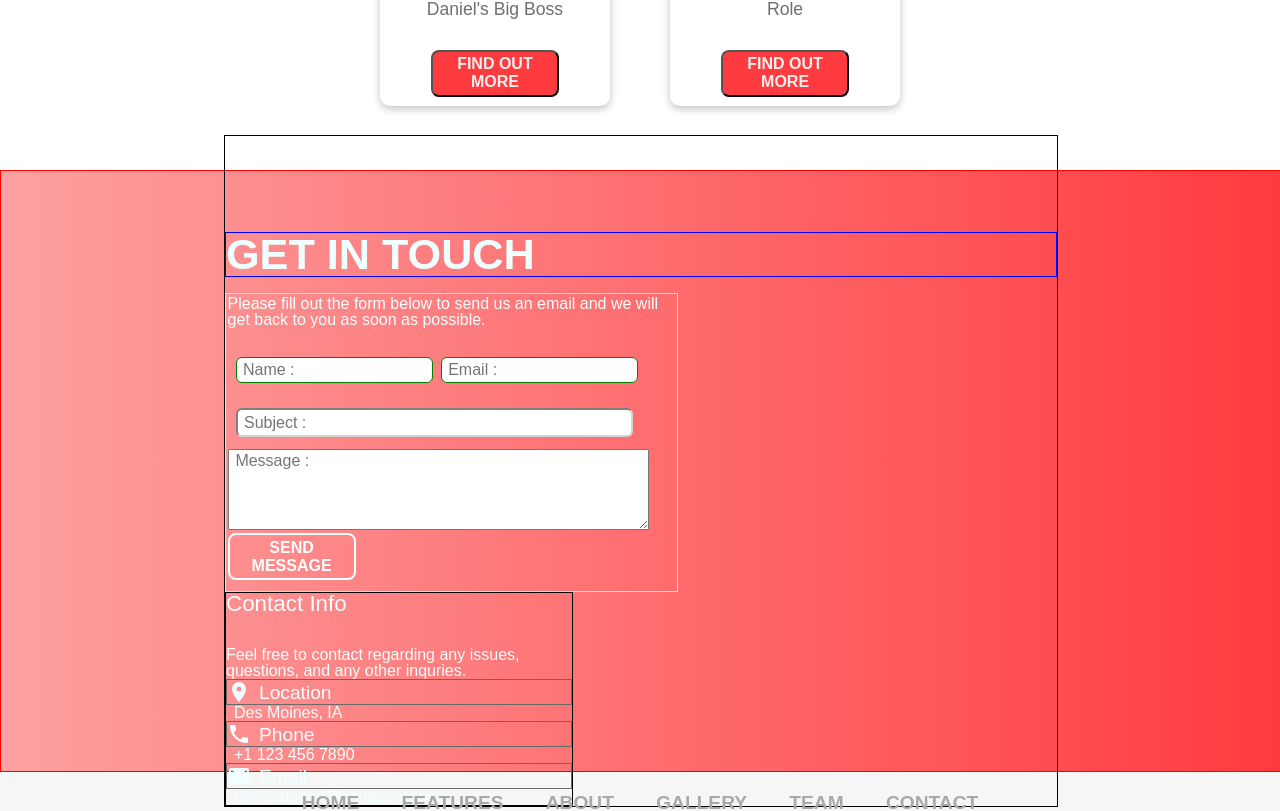
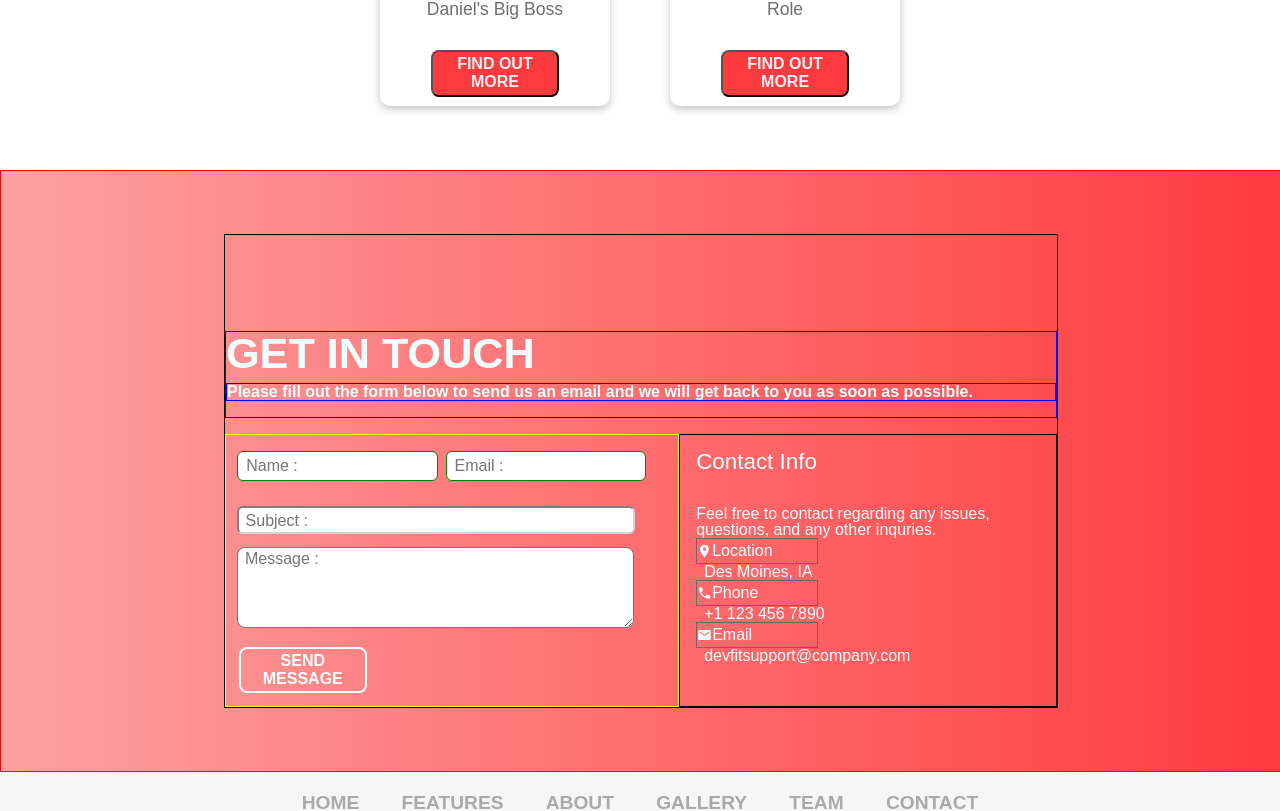
Before and after one commit to kdolic/react-node-fitness, a React (Create React App) app in the folder client/: page / in a window 1280 px wide. Shown: the part 3352-4163 px from the top of the page. Built offline with nearby package versions, Linux system fonts and the light colour scheme; no server answers; a web font is replaced by a local one.

Commit message:
updates contact component styling

```diff
--- a/client/src/components/home/Contact.js
+++ b/client/src/components/home/Contact.js
@@ -1,54 +1,90 @@
-import React from 'react';
-import '../../css/Contact.css';
-import LocationOnIcon from '@material-ui/icons/LocationOn';
-import PhoneIcon from '@material-ui/icons/Phone';
-import MailIcon from '@material-ui/icons/Mail';
+import React from "react";
+import "../../css/Contact.css";
+import LocationOnIcon from "@material-ui/icons/LocationOn";
+import PhoneIcon from "@material-ui/icons/Phone";
+import MailIcon from "@material-ui/icons/Mail";
 
 const Contact = () => {
   return (
-        <section id='contact' className='contactContainer'>
-          <div className='innerContainer'>
-            <div className='contactTitle'>
-                <h1><span>Get</span> In Touch</h1>
+    <section id="contact" className="contactContainer">
+      <div className="innerContainer">
+        <div className="contactTitle">
+          <h1>
+            <span>Get</span> In Touch
+          </h1>
+          <h2>
+            Please fill out the form below to send us an email and we will get
+            back to you as soon as possible.
+          </h2>
         </div>
-            <div className='contactForm'>
-                <div>
-                    <h2>Please fill out the form below to send us an email and we will get back to you as soon as possible.</h2>
+        <div className="formAndContact">
+          <div className="contactForm">
             <form action="/contact">
-                        <div className='topForm'>
-                            <input className='contactInput' type='text' required id='fullName' name='fullName' placeholder='Name :' />
-                            <input className='contactInput' required id='email' name='email' type='email' placeholder='Email :' />
+              <div className="topForm">
+                <input
+                  className="contactInput"
+                  type="text"
+                  required
+                  id="fullName"
+                  name="fullName"
+                  placeholder="Name :"
+                />
+                <input
+                  className="contactInput"
+                  required
+                  id="email"
+                  name="email"
+                  type="email"
+                  placeholder="Email :"
+                />
               </div>
-                        <div className='bottomForm'>
-                            <input required id='subject' name='subject' placeholder='Subject :' />
-                            <textarea name="message" cols="50" rows="5" type='text' placeholder='Message :'></textarea>
-                            <button className='contactButton' type='submit'>Send Message</button>
+              <div className="bottomForm">
+                <input
+                  required
+                  id="subject"
+                  name="subject"
+                  placeholder="Subject :"
+                />
+                <textarea
+                  className="message_box"
+                  name="message"
+                  cols="50"
+                  rows="5"
+                  type="text"
+                  placeholder="Message :"
+                ></textarea>
+                <button className="contactButton" type="submit">
+                  Send Message
+                </button>
               </div>
             </form>
           </div>
-            </div>
-            <div className='contactInfo'>
+          <div className="contactInfo">
             <h2>Contact Info</h2>
-                <h4>Feel free to contact regarding any issues, questions, and any other inquries.</h4>
-                <div className='contactIcon'>
-                    <LocationOnIcon style={{fill: "azure"}}/>
+            <h4>
+              Feel free to contact regarding any issues, questions, and any
+              other inquries.
+            </h4>
+            <div className="contactIcon">
+              <LocationOnIcon style={{ fill: "azure", width: "15px" }} />
               <h3>Location</h3>
             </div>
             <p>Des Moines, IA</p>
-                <div className='contactIcon'>
-                    <PhoneIcon style={{fill: "azure"}}/>
+            <div className="contactIcon">
+              <PhoneIcon style={{ fill: "azure", width: "15px" }} />
               <h3>Phone</h3>
             </div>
             <p>+1 123 456 7890</p>
-                <div className='contactIcon'>
-                    <MailIcon style={{fill: "azure"}}/>
+            <div className="contactIcon">
+              <MailIcon style={{ fill: "azure", width: "15px" }} />
               <h3>Email</h3>
             </div>
             <p>devfitsupport@company.com</p>
           </div>
         </div>
+      </div>
     </section>
-    )
-}
+  );
+};
 
-export default Contact
+export default Contact;
--- a/client/src/css/Contact.css
+++ b/client/src/css/Contact.css
@@ -3,6 +3,7 @@
   flex-direction: column;
   justify-content: center;
   align-items: center;
+
   width: 100vw;
   height: 75vh;
   background: linear-gradient(to left, #ff3b3f, #fda1a1);
@@ -12,6 +13,7 @@
   display: flex;
   flex-direction: column;
   width: 65vw;
+
   border: 1px solid black;
 }
 .contactTitle {
@@ -23,9 +25,17 @@
   text-transform: uppercase;
   border: 1px solid blue;
 }
+.contactTitle h2 {
+  font-size: 1rem;
+  margin-top: 0.5rem;
+  margin-bottom: 1rem;
+  color: azure;
+  text-transform: none;
+  border: 1px solid blue;
+}
 .contactForm {
   width: 35vw;
-  padding: 0.1rem;
+  padding: 0.2em;
   font-size: 1rem;
   color: azure;
   border: 1px solid yellow;
@@ -33,12 +43,13 @@
 .contactForm h2 {
   margin-bottom: 1rem;
 }
-/* .topForm {
+.topForm {
   display: flex;
-} */
+  margin-left: 0%;
+}
 .contactInput {
   width: 15vw;
-  padding: 0.1rem;
+  padding: 0.2rem;
   border: 1px solid green;
 }
 ::placeholder {
@@ -51,6 +62,8 @@
 }
 .contactButton {
   background-color: transparent;
+  margin-left: 0.6rem;
+  margin-top: 1rem;
   border: 2px solid azure;
   width: 10vw;
   /* border: 1px solid orange; */
@@ -61,8 +74,13 @@
   cursor: pointer;
   transition: 0.3s ease-in-out;
 }
+.formAndContact {
+  display: flex;
+  flex-direction: row;
+}
 .contactInfo {
   display: flex;
+  padding: 1rem;
   flex-direction: column;
   color: azure;
   width: 27vw;
@@ -78,9 +96,15 @@
 .contactIcon {
   display: flex;
   align-items: center;
+  width: 120px;
   border: 1px solid dimgray;
 }
-.contactIcon h3 {
-  font-size: 1.2rem;
+.message_box {
+  border-radius: 8px;
+  width: 30.5vw;
   margin-left: 0.5rem;
 }
+
+.contactIcon h3 {
+  font-size: 1rem;
+}
```
Lines whose indentation alone changed are shown as unchanged.
